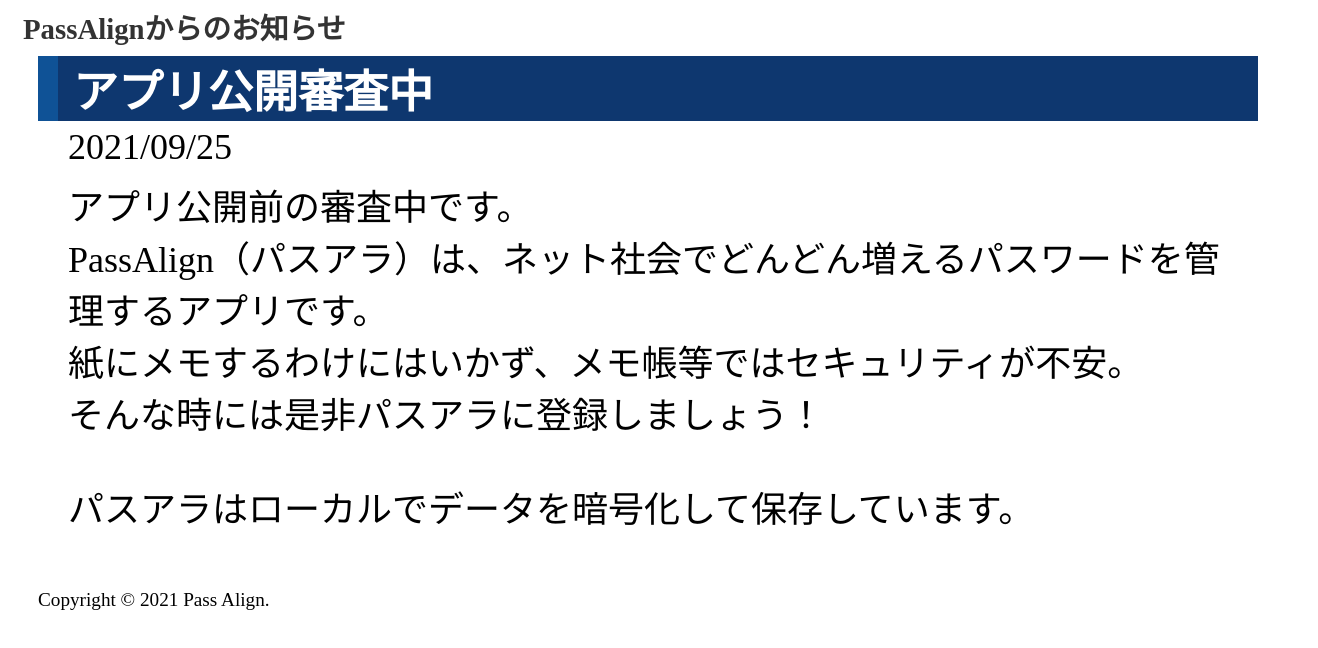
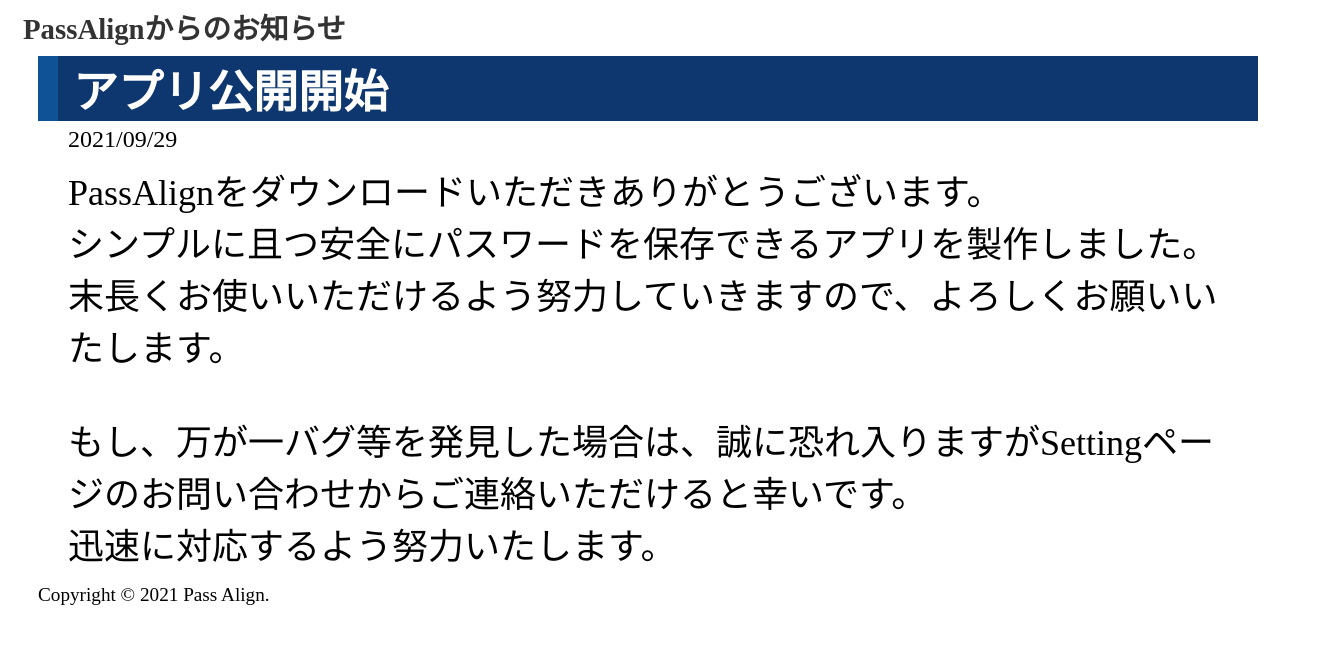
Before and after one commit to Tomo1979/PassAlign, a plain HTML site: page index.html in a window 1280 px wide. Shown: the whole page, 1318 px wide, since content can reach past the window. Drawn offline with Linux system fonts and the light colour scheme.

Commit message:
Update index.html

```diff
--- a/index.html
+++ b/index.html
@@ -14,19 +14,21 @@
   <h1>PassAlignからのお知らせ</h1>
   <div id="wrapper">
     <section>
-        <h2>アプリ公開審査中</h2>
-      <p>2021/09/25</p>
+        <h2>アプリ公開開始</h2>
+      <p id="date">2021/09/29</p>
       <p>
-        アプリ公開前の審査中です。<br>
-        PassAlign（パスアラ）は、ネット社会でどんどん増えるパスワードを管理するアプリです。<br>
-        紙にメモするわけにはいかず、メモ帳等ではセキュリティが不安。<br>
-        そんな時には是非パスアラに登録しましょう！<br>
-        <br>
-        パスアラはローカルでデータを暗号化して保存しています。<br>
-        <br>
+    PassAlignをダウンロードいただきありがとうございます。<br>
+    シンプルに且つ安全にパスワードを保存できるアプリを製作しました。
+    末長くお使いいただけるよう努力していきますので、よろしくお願いいたします。<br>
+    <br>
+    もし、万が一バグ等を発見した場合は、誠に恐れ入りますがSettingページのお問い合わせからご連絡いただけると幸いです。<br>
+    迅速に対応するよう努力いたします。<br>
+      </p>
 
-      </p>
+
+
     </section>
+
 
 
 
```
